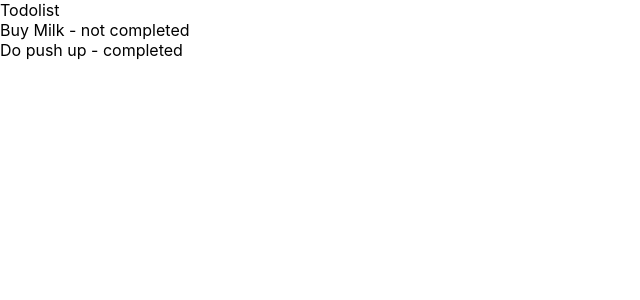
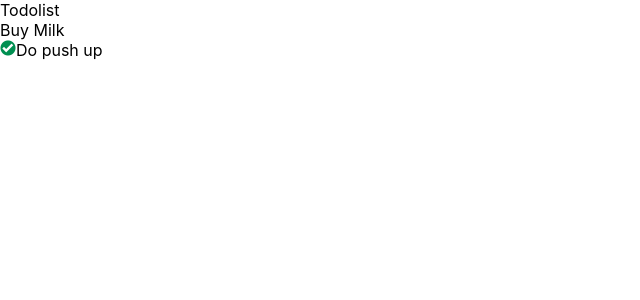
Before and after one commit to niiiiiiiiiiix/todo-list, a React (Create React App) app: page / in a window 1280 px wide. Shown: the top 300 px of the page, without its empty margins (0-640 px from the left). Built offline with nearby package versions, Linux system fonts and the light colour scheme.

Commit message:
Create TodoItem Component

```diff
--- /dev/null
+++ b/src/components/TodoItem.js
@@ -0,0 +1,18 @@
+import React from "react";
+
+const TodoItem = ({ name, isDone }) => (
+  <div>
+    <span>
+      {isDone && (
+        <img
+          height="16"
+          alt="done"
+          src={`${process.env.PUBLIC_URL}/tick.png`}
+        />
+      )}
+    </span>
+    <span>{name}</span>
+  </div>
+);
+
+export default TodoItem;
--- a/src/components/Todolist.js
+++ b/src/components/Todolist.js
@@ -1,4 +1,5 @@
 import React from "react";
+import TodoItem from "./TodoItem";
 
 class TodoList extends React.Component {
   constructor(props) {
@@ -14,8 +15,9 @@ class TodoList extends React.Component {
   displayTodos() {
     return this.state.todos.map((todo) => (
       <div>
-        <span>{todo.name}</span>
-        <span>{todo.isDone ? " - completed" : " - not completed"}</span>
+        {/* <span>{todo.name}</span>
+        <span>{todo.isDone ? " - completed" : " - not completed"}</span> */}
+        <TodoItem name={todo.name} isDone={todo.isDone} />
       </div>
     ));
   }
```
Also changed, not shown: public/tick.png (added).
